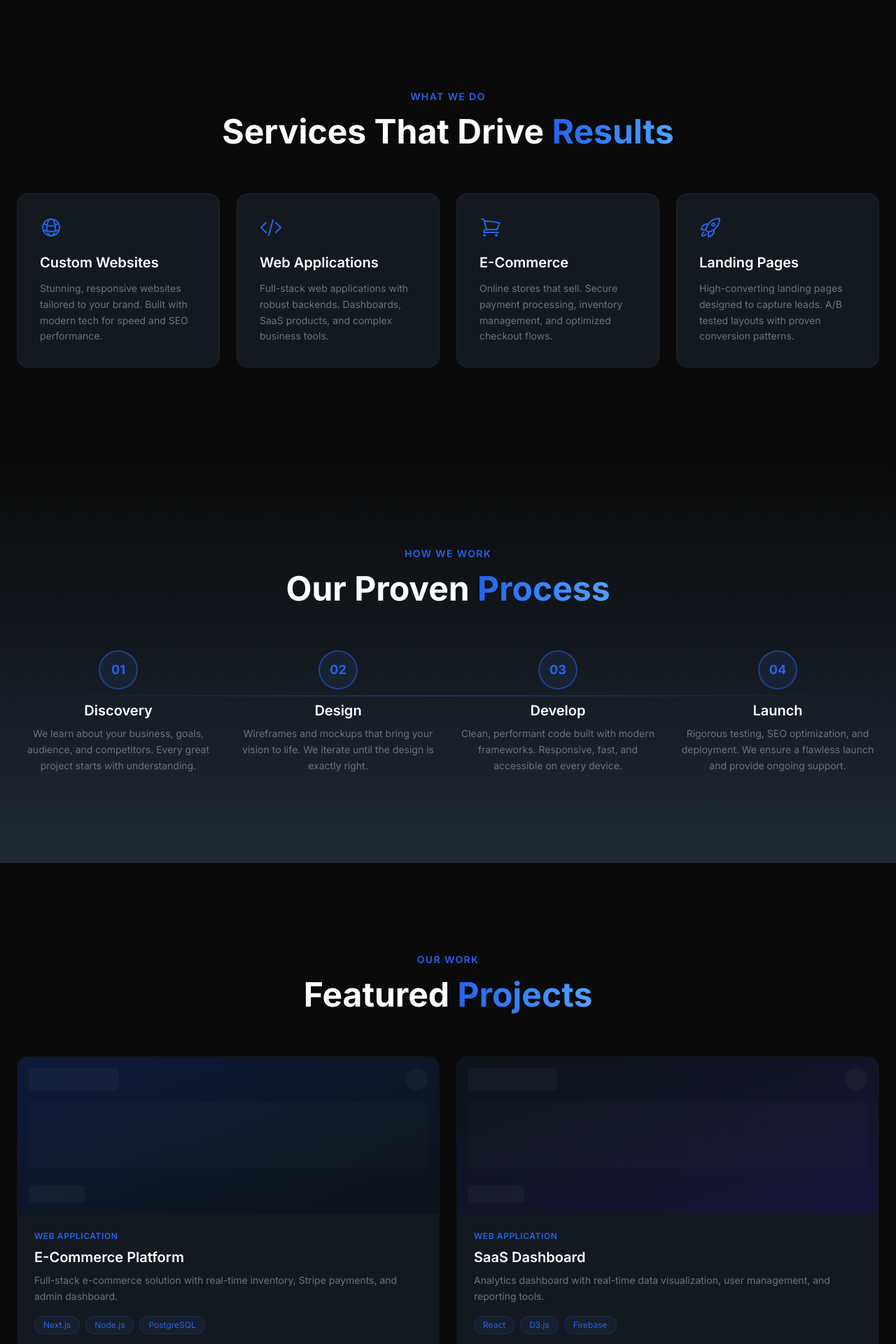
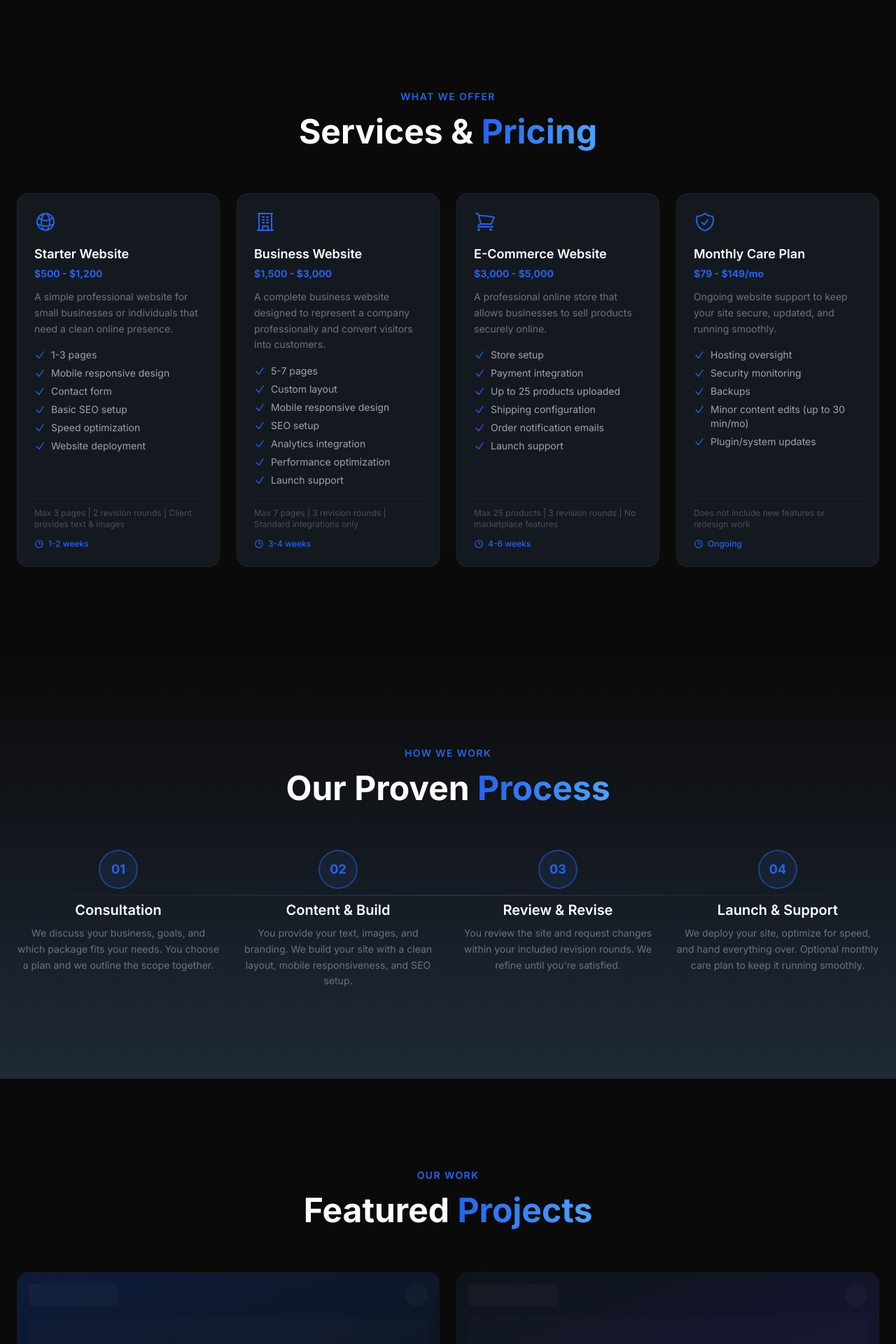
Before and after one commit to JulianWilliams-Code/visionary-dev, a Next.js app: page / in a window 1280 px wide. Shown: the part 800-2720 px from the top of the page at 70% size. Built offline with nearby package versions, Linux system fonts and the light colour scheme.

Commit message:
Update services to 4 packages, align portfolio, process steps, contact form, and SEO metadata

```diff
--- a/app/layout.js
+++ b/app/layout.js
@@ -6,8 +6,8 @@ const inter = Inter({ subsets: ["latin"] });
 export const metadata = {
   title: "Visionary Dev LLC | Web Development That Converts",
   description:
-    "Professional web development services. Custom websites, web applications, e-commerce, and landing pages built to convert visitors into customers.",
-  keywords: "web development, web design, custom websites, web applications, e-commerce",
+    "Professional web development services. Starter websites, business websites, e-commerce stores, and ongoing care plans built to convert visitors into customers.",
+  keywords: "web development, web design, business website, e-commerce website, starter website",
   openGraph: {
     title: "Visionary Dev LLC | Web Development That Converts",
     description:
--- a/components/Contact.jsx
+++ b/components/Contact.jsx
@@ -110,10 +110,10 @@ export default function Contact() {
                   className="w-full px-4 py-3 rounded-lg bg-dark border border-white/10 text-white focus:border-navy-light focus:outline-none transition-colors"
                 >
                   <option value="">Select a service</option>
-                  <option value="website">Custom Website</option>
-                  <option value="webapp">Web Application</option>
-                  <option value="ecommerce">E-Commerce</option>
-                  <option value="landing">Landing Page</option>
+                  <option value="starter">Starter Website</option>
+                  <option value="business">Business Website</option>
+                  <option value="ecommerce">E-Commerce Website</option>
+                  <option value="care-plan">Monthly Care Plan</option>
                   <option value="other">Other</option>
                 </select>
               </div>
@@ -127,10 +127,10 @@ export default function Contact() {
                   className="w-full px-4 py-3 rounded-lg bg-dark border border-white/10 text-white focus:border-navy-light focus:outline-none transition-colors"
                 >
                   <option value="">Select budget</option>
-                  <option value="1k-3k">$1,000 - $3,000</option>
-                  <option value="3k-5k">$3,000 - $5,000</option>
-                  <option value="5k-10k">$5,000 - $10,000</option>
-                  <option value="10k+">$10,000+</option>
+                  <option value="500-1200">$500 - $1,200</option>
+                  <option value="1500-3000">$1,500 - $3,000</option>
+                  <option value="3000-5000">$3,000 - $5,000</option>
+                  <option value="5000+">$5,000+</option>
                 </select>
               </div>
 
--- a/components/Portfolio.jsx
+++ b/components/Portfolio.jsx
@@ -6,35 +6,35 @@ import AnimatedSection from "./ui/AnimatedSection";
 
 const projects = [
   {
-    title: "E-Commerce Platform",
-    category: "Web Application",
+    title: "Local Bakery Website",
+    category: "Starter Website",
     description:
-      "Full-stack e-commerce solution with real-time inventory, Stripe payments, and admin dashboard.",
-    tech: ["Next.js", "Node.js", "PostgreSQL"],
+      "Clean 3-page site for a local bakery featuring menu, location info, and a contact form. Mobile-first design with fast load times.",
+    tech: ["Next.js", "Tailwind", "Vercel"],
     color: "from-blue-600/20 to-navy/20",
   },
   {
-    title: "SaaS Dashboard",
-    category: "Web Application",
+    title: "Law Firm Website",
+    category: "Business Website",
     description:
-      "Analytics dashboard with real-time data visualization, user management, and reporting tools.",
-    tech: ["React", "D3.js", "Firebase"],
+      "Professional 7-page business site with practice area pages, attorney profiles, client testimonials, and intake form with analytics tracking.",
+    tech: ["Next.js", "Tailwind", "Google Analytics"],
     color: "from-navy/20 to-indigo-600/20",
   },
   {
-    title: "Restaurant Website",
-    category: "Custom Website",
+    title: "Boutique Clothing Store",
+    category: "E-Commerce Website",
     description:
-      "Modern restaurant site with online ordering, reservation system, and menu management.",
-    tech: ["Next.js", "Tailwind", "Supabase"],
+      "Full online store with Stripe payments, product catalog, shipping setup, and order notification emails. Launched with 25 products.",
+    tech: ["Next.js", "Stripe", "Supabase"],
     color: "from-indigo-600/20 to-blue-600/20",
   },
   {
-    title: "Startup Landing Page",
-    category: "Landing Page",
+    title: "Fitness Studio Website",
+    category: "Business Website",
     description:
-      "High-converting landing page with A/B tested layouts. Achieved 12% conversion rate.",
-    tech: ["React", "Framer Motion", "Vercel"],
+      "Business site with class schedules, trainer bios, online booking integration, and SEO-optimized service pages that doubled organic traffic.",
+    tech: ["React", "Tailwind", "Vercel"],
     color: "from-navy-light/20 to-navy/20",
   },
 ];
--- a/components/Process.jsx
+++ b/components/Process.jsx
@@ -7,27 +7,27 @@ import AnimatedSection from "./ui/AnimatedSection";
 const steps = [
   {
     number: "01",
-    title: "Discovery",
+    title: "Consultation",
     description:
-      "We learn about your business, goals, audience, and competitors. Every great project starts with understanding.",
+      "We discuss your business, goals, and which package fits your needs. You choose a plan and we outline the scope together.",
   },
   {
     number: "02",
-    title: "Design",
+    title: "Content & Build",
     description:
-      "Wireframes and mockups that bring your vision to life. We iterate until the design is exactly right.",
+      "You provide your text, images, and branding. We build your site with a clean layout, mobile responsiveness, and SEO setup.",
   },
   {
     number: "03",
-    title: "Develop",
+    title: "Review & Revise",
     description:
-      "Clean, performant code built with modern frameworks. Responsive, fast, and accessible on every device.",
+      "You review the site and request changes within your included revision rounds. We refine until you're satisfied.",
   },
   {
     number: "04",
-    title: "Launch",
+    title: "Launch & Support",
     description:
-      "Rigorous testing, SEO optimization, and deployment. We ensure a flawless launch and provide ongoing support.",
+      "We deploy your site, optimize for speed, and hand everything over. Optional monthly care plan to keep it running smoothly.",
   },
 ];
 
--- a/components/Services.jsx
+++ b/components/Services.jsx
@@ -11,19 +11,42 @@ const services = [
         <path strokeLinecap="round" strokeLinejoin="round" d="M12 21a9.004 9.004 0 008.716-6.747M12 21a9.004 9.004 0 01-8.716-6.747M12 21c2.485 0 4.5-4.03 4.5-9S14.485 3 12 3m0 18c-2.485 0-4.5-4.03-4.5-9S9.515 3 12 3m0 0a8.997 8.997 0 017.843 4.582M12 3a8.997 8.997 0 00-7.843 4.582m15.686 0A11.953 11.953 0 0112 10.5c-2.998 0-5.74-1.1-7.843-2.918m15.686 0A8.959 8.959 0 0121 12c0 .778-.099 1.533-.284 2.253m0 0A17.919 17.919 0 0112 16.5c-3.162 0-6.133-.815-8.716-2.247m0 0A9.015 9.015 0 013 12c0-1.605.42-3.113 1.157-4.418" />
       </svg>
     ),
-    title: "Custom Websites",
+    title: "Starter Website",
+    price: "$500 - $1,200",
     description:
-      "Stunning, responsive websites tailored to your brand. Built with modern tech for speed and SEO performance.",
+      "A simple professional website for small businesses or individuals that need a clean online presence.",
+    includes: [
+      "1-3 pages",
+      "Mobile responsive design",
+      "Contact form",
+      "Basic SEO setup",
+      "Speed optimization",
+      "Website deployment",
+    ],
+    limits: "Max 3 pages | 2 revision rounds | Client provides text & images",
+    timeline: "1-2 weeks",
   },
   {
     icon: (
       <svg className="w-8 h-8" fill="none" viewBox="0 0 24 24" stroke="currentColor" strokeWidth={1.5}>
-        <path strokeLinecap="round" strokeLinejoin="round" d="M17.25 6.75L22.5 12l-5.25 5.25m-10.5 0L1.5 12l5.25-5.25m7.5-3l-4.5 16.5" />
+        <path strokeLinecap="round" strokeLinejoin="round" d="M3.75 21h16.5M4.5 3h15M5.25 3v18m13.5-18v18M9 6.75h1.5m-1.5 3h1.5m-1.5 3h1.5m3-6H15m-1.5 3H15m-1.5 3H15M9 21v-3.375c0-.621.504-1.125 1.125-1.125h3.75c.621 0 1.125.504 1.125 1.125V21" />
       </svg>
     ),
-    title: "Web Applications",
+    title: "Business Website",
+    price: "$1,500 - $3,000",
     description:
-      "Full-stack web applications with robust backends. Dashboards, SaaS products, and complex business tools.",
+      "A complete business website designed to represent a company professionally and convert visitors into customers.",
+    includes: [
+      "5-7 pages",
+      "Custom layout",
+      "Mobile responsive design",
+      "SEO setup",
+      "Analytics integration",
+      "Performance optimization",
+      "Launch support",
+    ],
+    limits: "Max 7 pages | 3 revision rounds | Standard integrations only",
+    timeline: "3-4 weeks",
   },
   {
     icon: (
@@ -31,19 +54,40 @@ const services = [
         <path strokeLinecap="round" strokeLinejoin="round" d="M2.25 3h1.386c.51 0 .955.343 1.087.835l.383 1.437M7.5 14.25a3 3 0 00-3 3h15.75m-12.75-3h11.218c1.121-2.3 2.1-4.684 2.924-7.138a60.114 60.114 0 00-16.536-1.84M7.5 14.25L5.106 5.272M6 20.25a.75.75 0 11-1.5 0 .75.75 0 011.5 0zm12.75 0a.75.75 0 11-1.5 0 .75.75 0 011.5 0z" />
       </svg>
     ),
-    title: "E-Commerce",
+    title: "E-Commerce Website",
+    price: "$3,000 - $5,000",
     description:
-      "Online stores that sell. Secure payment processing, inventory management, and optimized checkout flows.",
+      "A professional online store that allows businesses to sell products securely online.",
+    includes: [
+      "Store setup",
+      "Payment integration",
+      "Up to 25 products uploaded",
+      "Shipping configuration",
+      "Order notification emails",
+      "Launch support",
+    ],
+    limits: "Max 25 products | 3 revision rounds | No marketplace features",
+    timeline: "4-6 weeks",
   },
   {
     icon: (
       <svg className="w-8 h-8" fill="none" viewBox="0 0 24 24" stroke="currentColor" strokeWidth={1.5}>
-        <path strokeLinecap="round" strokeLinejoin="round" d="M15.59 14.37a6 6 0 01-5.84 7.38v-4.8m5.84-2.58a14.98 14.98 0 006.16-12.12A14.98 14.98 0 009.631 8.41m5.96 5.96a14.926 14.926 0 01-5.841 2.58m-.119-8.54a6 6 0 00-7.381 5.84h4.8m2.581-5.84a14.927 14.927 0 00-2.58 5.84m2.699 2.7c-.103.021-.207.041-.311.06a15.09 15.09 0 01-2.448-2.448 14.9 14.9 0 01.06-.312m-2.24 2.39a4.493 4.493 0 00-1.757 4.306 4.493 4.493 0 004.306-1.758M16.5 9a1.5 1.5 0 11-3 0 1.5 1.5 0 013 0z" />
+        <path strokeLinecap="round" strokeLinejoin="round" d="M9 12.75L11.25 15 15 9.75m-3-7.036A11.959 11.959 0 013.598 6 11.99 11.99 0 003 9.749c0 5.592 3.824 10.29 9 11.623 5.176-1.332 9-6.03 9-11.622 0-1.31-.21-2.571-.598-3.751h-.152c-3.196 0-6.1-1.248-8.25-3.285z" />
       </svg>
     ),
-    title: "Landing Pages",
+    title: "Monthly Care Plan",
+    price: "$79 - $149/mo",
     description:
-      "High-converting landing pages designed to capture leads. A/B tested layouts with proven conversion patterns.",
+      "Ongoing website support to keep your site secure, updated, and running smoothly.",
+    includes: [
+      "Hosting oversight",
+      "Security monitoring",
+      "Backups",
+      "Minor content edits (up to 30 min/mo)",
+      "Plugin/system updates",
+    ],
+    limits: "Does not include new features or redesign work",
+    timeline: "Ongoing",
   },
 ];
 
@@ -56,12 +100,12 @@ export default function Services() {
       <div className="max-w-7xl mx-auto px-6">
         <AnimatedSection className="text-center mb-16">
           <p className="text-navy-light font-semibold text-sm tracking-widest uppercase mb-4">
-            What We Do
+            What We Offer
           </p>
           <h2 className="text-3xl md:text-5xl font-bold">
-            Services That Drive{" "}
+            Services &{" "}
             <span className="text-transparent bg-clip-text bg-gradient-to-r from-navy-light to-blue-400">
-              Results
+              Pricing
             </span>
           </h2>
         </AnimatedSection>
@@ -74,15 +118,43 @@ export default function Services() {
               animate={isInView ? { opacity: 1, y: 0 } : {}}
               transition={{ duration: 0.6, delay: index * 0.15 }}
               whileHover={{ y: -8, scale: 1.02 }}
-              className="group p-8 rounded-2xl bg-dark-gray/50 border border-white/5 hover:border-navy-light/50 transition-all duration-300 cursor-pointer"
+              className="group p-6 rounded-2xl bg-dark-gray/50 border border-white/5 hover:border-navy-light/50 transition-all duration-300 cursor-pointer flex flex-col"
             >
-              <div className="text-navy-light mb-5 group-hover:scale-110 transition-transform duration-300">
+              <div className="text-navy-light mb-4 group-hover:scale-110 transition-transform duration-300">
                 {service.icon}
               </div>
-              <h3 className="text-xl font-semibold mb-3">{service.title}</h3>
-              <p className="text-gray text-sm leading-relaxed">
+              <h3 className="text-lg font-semibold mb-1">{service.title}</h3>
+              <p className="text-navy-light font-bold text-sm mb-3">
+                {service.price}
+              </p>
+              <p className="text-gray text-sm leading-relaxed mb-4">
                 {service.description}
               </p>
+
+              {/* Includes */}
+              <ul className="space-y-1.5 mb-4 flex-1">
+                {service.includes.map((item) => (
+                  <li key={item} className="flex items-start gap-2 text-sm text-light-gray">
+                    <svg className="w-4 h-4 text-navy-light shrink-0 mt-0.5" fill="none" viewBox="0 0 24 24" stroke="currentColor" strokeWidth={2}>
+                      <path strokeLinecap="round" strokeLinejoin="round" d="M4.5 12.75l6 6 9-13.5" />
+                    </svg>
+                    {item}
+                  </li>
+                ))}
+              </ul>
+
+              {/* Limits */}
+              <p className="text-xs text-gray/60 border-t border-white/5 pt-3 mb-3">
+                {service.limits}
+              </p>
+
+              {/* Timeline */}
+              <div className="flex items-center gap-1.5 text-xs text-navy-light font-medium">
+                <svg className="w-3.5 h-3.5" fill="none" viewBox="0 0 24 24" stroke="currentColor" strokeWidth={2}>
+                  <path strokeLinecap="round" strokeLinejoin="round" d="M12 6v6h4.5m4.5 0a9 9 0 11-18 0 9 9 0 0118 0z" />
+                </svg>
+                {service.timeline}
+              </div>
             </motion.div>
           ))}
         </div>
```
